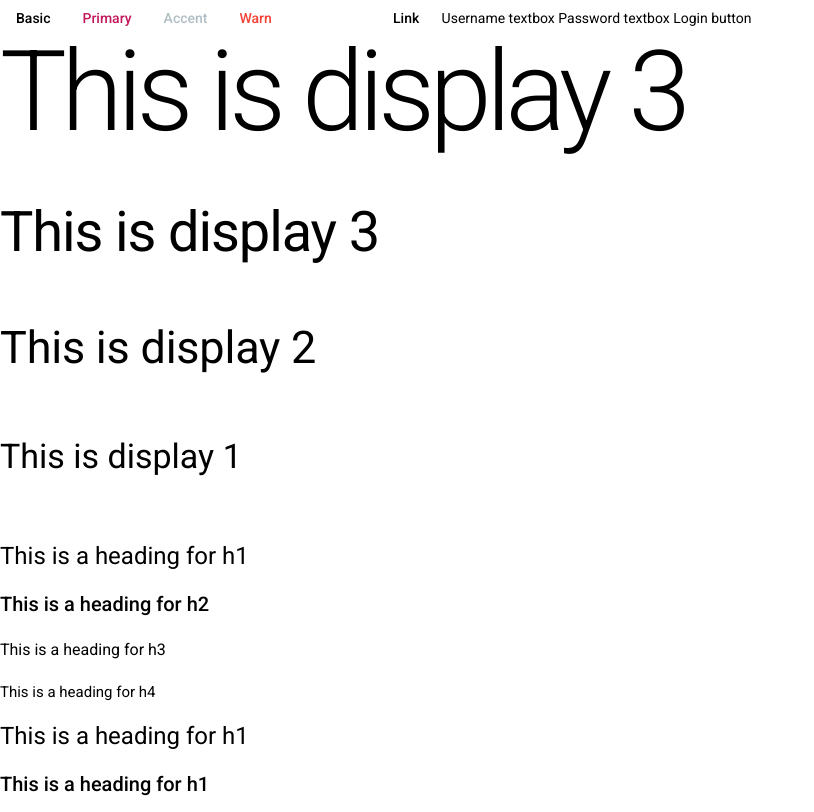
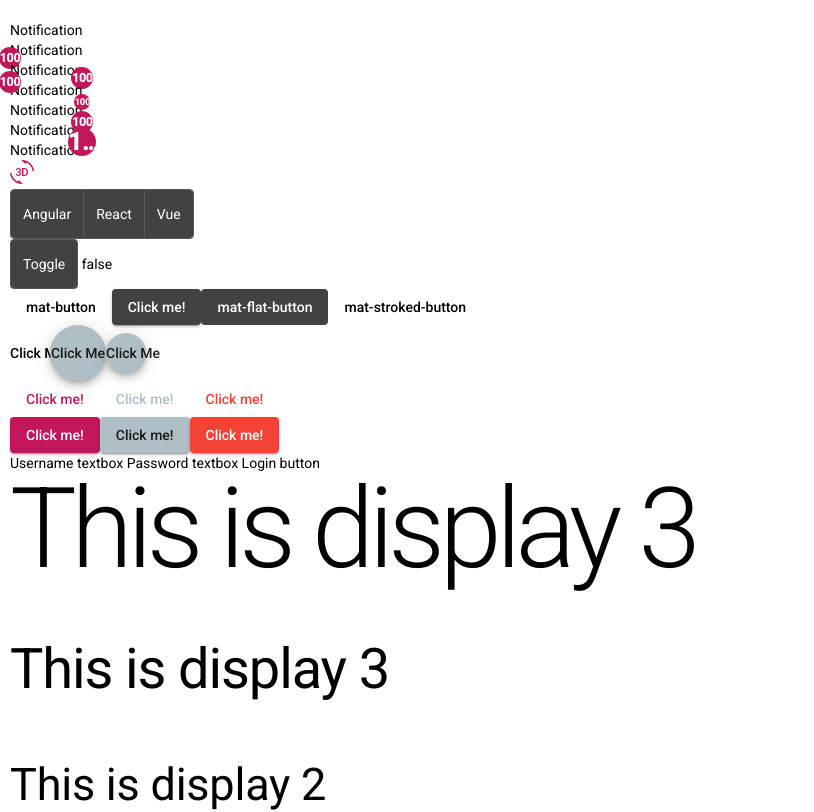
Before and after one commit to ravick4u/AngularPOC, an Angular app in the folder POCApp/: page / in a window 1280 px wide. Shown: the top 812 px of the page, without its empty margins (0-814 px from the left). Built offline with nearby package versions, Linux system fonts and the light colour scheme.

Commit message:
Badge, Icons and Toggle

```diff
--- a/POCApp/src/app/app.component.html
+++ b/POCApp/src/app/app.component.html
@@ -1,10 +1,66 @@
-<button mat-button>Basic</button>
-<button mat-button color="primary">Primary</button>
-<button mat-button color="accent">Accent</button>
-<button mat-button color="warn">Warn</button>
-<button mat-button disabled>Disabled</button>
-<a mat-button href="https://www.google.com/" target="_blank">Link</a>
+<div>
+  <span [matBadge]="notificationCount" [matBadgeHidden]="notificationCount==0" matBadgeOverlap="false">Notification</span>
+</div>
+<div>
+  <span matBadge="100" matBadgePosition="below before">Notification</span>
+</div>
+<div>
+  <span matBadge="100" matBadgePosition="below after">Notification</span>
+</div>
+<div>
+  <span matBadge="100" matBadgePosition="above before">Notification</span>
+</div>
 
+<div>
+  <span matBadge="100" matBadgeSize="small">Notification</span>
+</div>
+<div>
+  <span matBadge="100" matBadgeSize="medium">Notification</span>
+</div>
+<div>
+  <span matBadge="100" matBadgeSize="large">Notification</span>
+</div>
+
+
+<div>
+  <mat-icon color="primary">3d_rotation</mat-icon>
+</div>
+<div>
+  <mat-button-toggle-group #toggleGroup="matButtonToggleGroup" multiple>
+    <mat-button-toggle value="angular">Angular</mat-button-toggle>
+    <mat-button-toggle value="react">React</mat-button-toggle>
+    <mat-button-toggle value="vue">Vue</mat-button-toggle>
+  </mat-button-toggle-group>
+    {{toggleGroup.value}}
+</div>
+<div>
+  <mat-button-toggle #toggleBtn>Toggle</mat-button-toggle>
+  {{toggleBtn.checked}}
+</div>
+
+<div>
+  <button mat-button>mat-button</button>
+  <button mat-raised-button>Click me!</button>
+  <button mat-flat-button>mat-flat-button</button>
+  <button mat-stroked-button>mat-stroked-button</button>
+<div>
+
+<div>
+  <button mat-icon-button>Click Me</button>
+  <button mat-fab>Click Me</button>
+  <button mat-mini-fab>Click Me</button>
+</div>
+
+<div>
+  <button color="primary" mat-button>Click me!</button>
+  <button color="accent" mat-button>Click me!</button>
+  <button color="warn" mat-button disableRipple>Click me!</button>
+</div>
+<div>
+  <button color="primary" mat-raised-button>Click me!</button>
+  <button color="accent" mat-raised-button>Click me!</button>
+  <button color="warn" mat-raised-button>Click me!</button>
+</div>
 Username textbox
 Password textbox
 Login button
--- a/POCApp/src/app/app.component.ts
+++ b/POCApp/src/app/app.component.ts
@@ -7,4 +7,5 @@ import { Component } from '@angular/core';
 })
 export class AppComponent {
   title = 'POCApp';
+  notificationCount = 0;
 }
--- a/POCApp/src/app/material/material.module.ts
+++ b/POCApp/src/app/material/material.module.ts
@@ -1,7 +1,9 @@
 import { NgModule } from '@angular/core';
-import {MatButtonModule} from '@angular/material/button'
-
-const MaterialComponents = [MatButtonModule];
+import {MatButtonModule} from '@angular/material/button';
+import {MatIconModule} from '@angular/material/icon';
+import {MatButtonToggleModule} from '@angular/material/button-toggle';
+import {MatBadgeModule} from '@angular/material/badge';
+const MaterialComponents = [MatButtonModule, MatButtonToggleModule, MatIconModule, MatBadgeModule];
 @NgModule({
   imports: [MaterialComponents],
   exports: [MaterialComponents]
--- a/POCApp/src/index.html
+++ b/POCApp/src/index.html
@@ -9,7 +9,7 @@
   <link href="https://fonts.googleapis.com/css?family=Roboto:300,400,500&display=swap" rel="stylesheet">
   <link href="https://fonts.googleapis.com/icon?family=Material+Icons" rel="stylesheet">
 </head>
-<body class="mat-typography">
+<body class="mat-typography" style="padding: 10px; padding-top: 20px;">
   <app-root></app-root>
 </body>
 </html>
```
Also changed, not shown: 1 other file (tests, documents, lock files or other folders).
